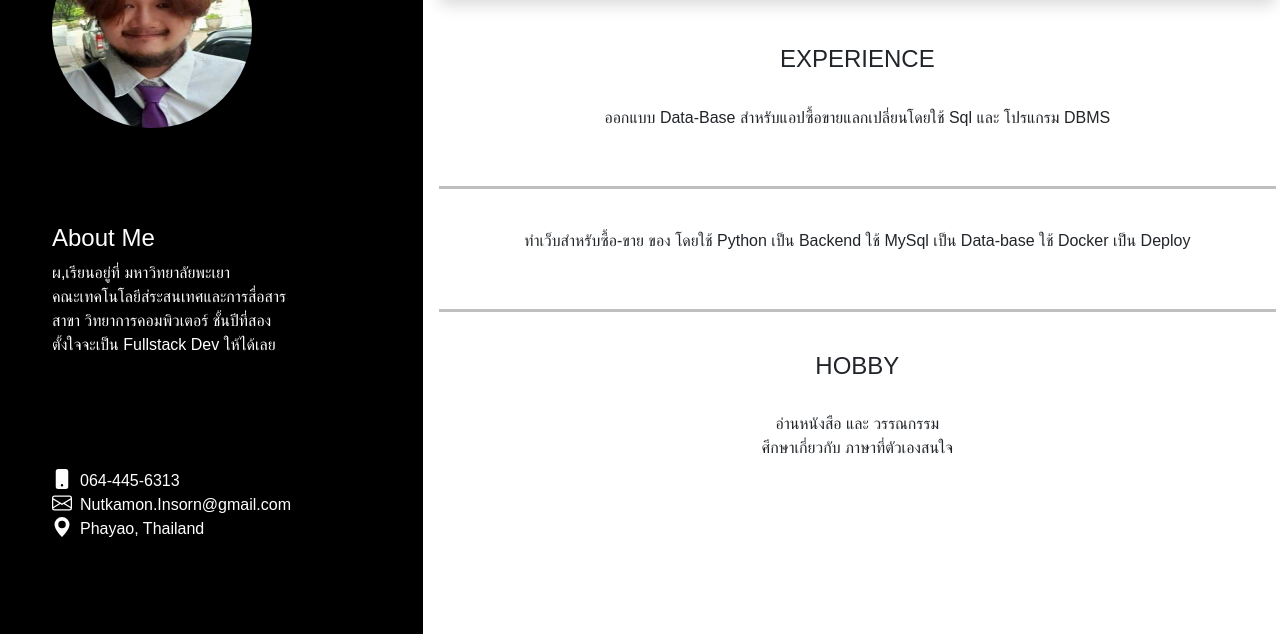
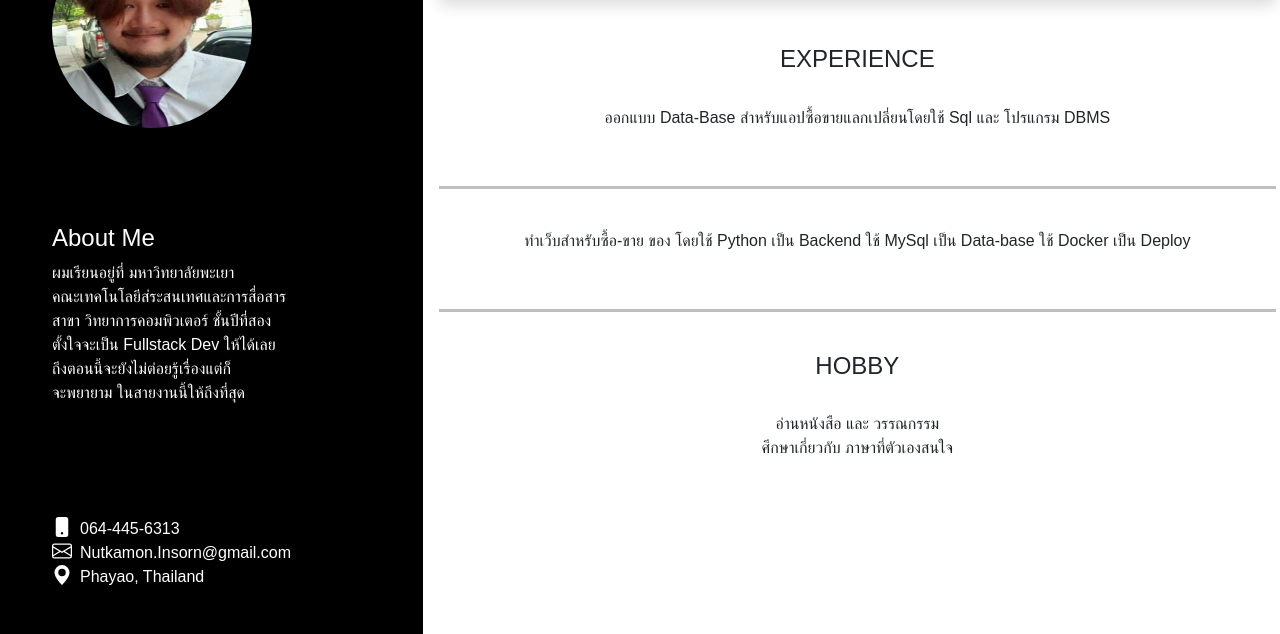
Before and after one commit to NutkamonIn/NutkamonIn.github.io, a website: page index.html in a window 1280 px wide. Shown: the part 136-770 px from the top of the page. Drawn offline with Linux system fonts and the light colour scheme; a web font is replaced by a local one.

Commit message:
edit index

```diff
--- a/index.html
+++ b/index.html
@@ -12,7 +12,7 @@
 <body>
 
    <div class="row">
-    <div class="col-lg-4 bg-black text-white p-3">
+    <div class="col-lg-4 bg-black text-white p-3 mb-1">
         <div class="d-flex flex-column ">
             <div class="p-5">
                 <img src="image/1.png" alt="me" class="rounded-circle" width="200" height="200">
@@ -21,13 +21,18 @@
                 <div class="p-5">
                     <h4 class="text-h-about">About Me</h4>
                     <p class="text-about text-left">
-                        ผ,เรียนอยู่ที่ มหาวิทยาลัยพะเยา
+                        ผมเรียนอยู่ที่ มหาวิทยาลัยพะเยา
                         <br>
                         คณะเทคโนโลยีส่ระสนเทศและการสื่อสาร
                         <br>
                         สาขา วิทยาการคอมพิวเตอร์ ชั้นปีที่สอง
                         <br>
                         ตั้งใจจะเป็น Fullstack Dev ให้ได้เลย
+                        <br>
+                        ถึงตอนนี้จะยังไม่ต่อยรู้เรื่องแต่ก็
+                        <br>
+                        จะพยายาม
+                        ในสายงานนี้ให้ถึงที่สุด
                     </p>
                 </div>
                 <div class="p-5 text-left">
```
